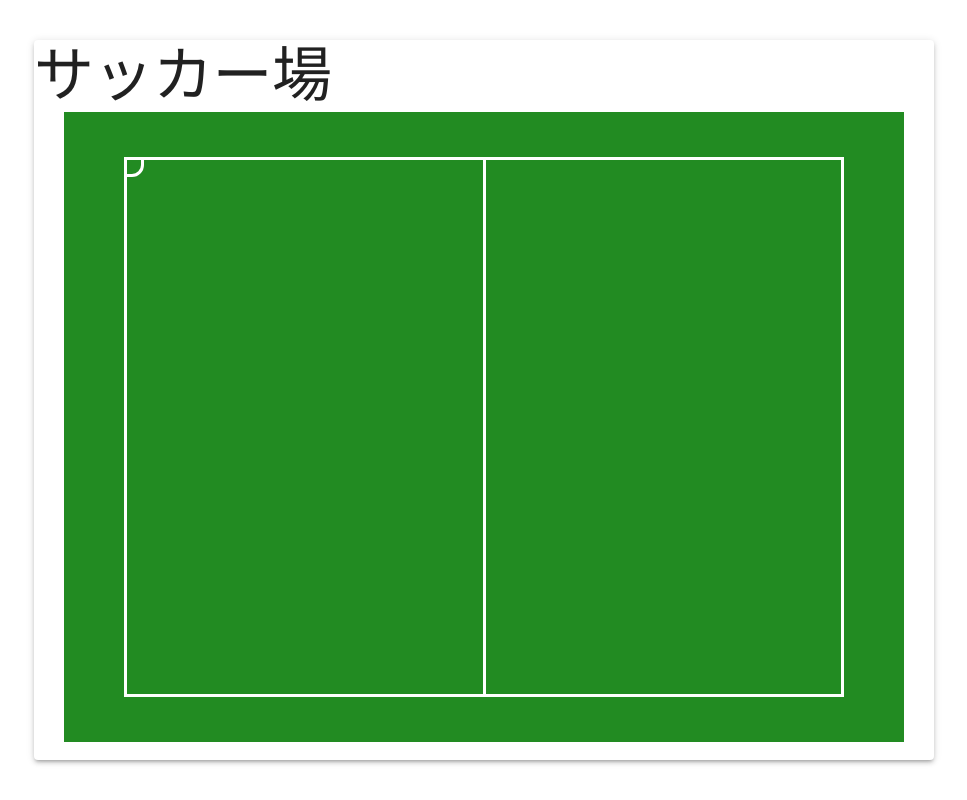
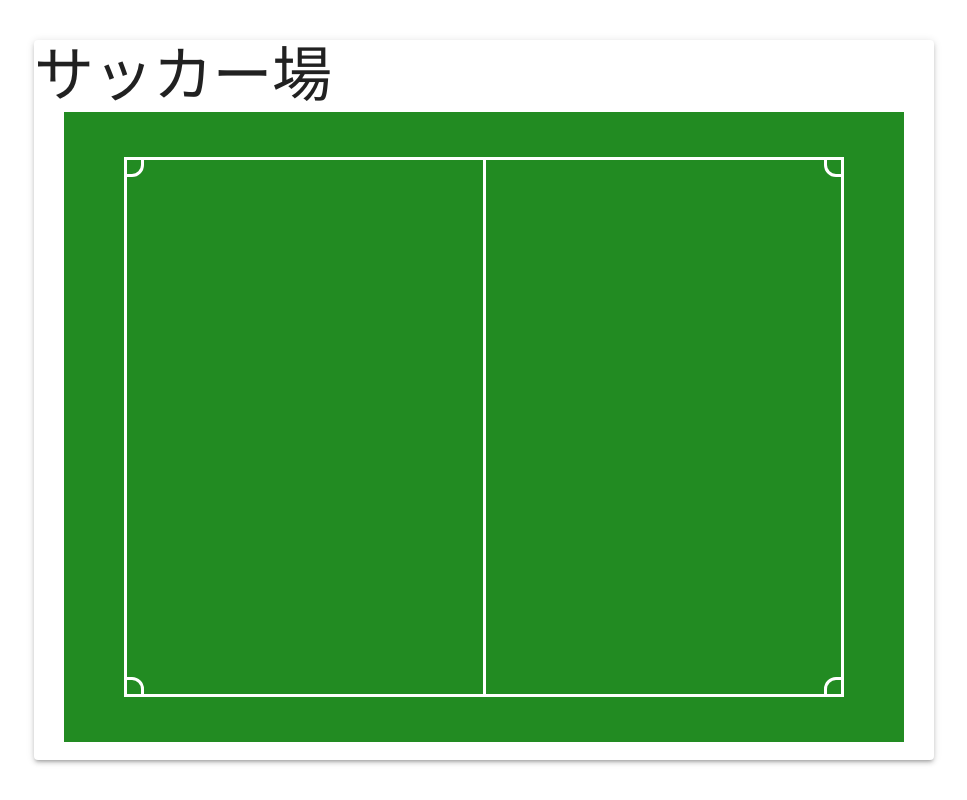
Before and after one commit to kosuke-17/story-block, a Next.js app: page / in a window 1280 px wide. Shown: the whole page, without its empty margins (156-1123 px from the left). Built offline with nearby package versions, Linux system fonts and the light colour scheme.

Commit message:
ConerArcコンポーネント作成

```diff
--- /dev/null
+++ b/src/components/CornerArc/index.tsx
@@ -0,0 +1,55 @@
+import Box from '@mui/material/Box'
+import { styled } from '@mui/material/styles'
+import { FC } from 'react'
+
+const StyledCornerArc = styled(Box)(() => ({
+  width: '20px',
+  height: '20px',
+  border: '3px solid #FFFFFF',
+  position: 'absolute',
+}))
+
+type CornerArcType = 'LeftTop' | 'LeftBottom' | 'RightTop' | 'RightBottom'
+
+type Props = {
+  type: CornerArcType
+}
+const getCornerArcSx = (type: CornerArcType) => {
+  const CONER_ARC_ADJUST = -3
+  const CONER_ARC_RADIUS_ADJUST = '60%'
+  switch (type) {
+    case 'LeftTop':
+      return {
+        borderBottomRightRadius: CONER_ARC_RADIUS_ADJUST,
+        top: CONER_ARC_ADJUST,
+        left: CONER_ARC_ADJUST,
+      }
+    case 'LeftBottom':
+      return {
+        borderTopRightRadius: CONER_ARC_RADIUS_ADJUST,
+        bottom: CONER_ARC_ADJUST,
+        left: CONER_ARC_ADJUST,
+      }
+    case 'RightTop':
+      return {
+        borderBottomLeftRadius: CONER_ARC_RADIUS_ADJUST,
+        top: CONER_ARC_ADJUST,
+        right: CONER_ARC_ADJUST,
+      }
+    case 'RightBottom':
+      return {
+        borderTopLeftRadius: CONER_ARC_RADIUS_ADJUST,
+        bottom: CONER_ARC_ADJUST,
+        right: CONER_ARC_ADJUST,
+      }
+    default:
+      undefined
+  }
+}
+
+const CornerArc: FC<Props> = ({ type }) => {
+  const cornerArcSx = getCornerArcSx(type)
+  return <StyledCornerArc sx={cornerArcSx} />
+}
+
+export default CornerArc
--- a/src/components/SoccerField/index.tsx
+++ b/src/components/SoccerField/index.tsx
@@ -3,6 +3,7 @@ import Paper from '@mui/material/Paper'
 import Box from '@mui/material/Box'
 import Typography from '@mui/material/Typography'
 import { styled } from '@mui/material/styles'
+import CornerArc from '../CornerArc'
 
 const centerCSS = {
   display: 'flex',
@@ -19,16 +20,6 @@ const SoccerFieldLayout = styled(Box)(() => ({
 const StyledPaper = styled(Paper)(() => ({
   width: '900px',
   height: '90%',
-}))
-
-const CornerLeftTopArc = styled(Box)(() => ({
-  width: '20px',
-  height: '20px',
-  top: -3,
-  left: -3,
-  border: '3px solid #FFFFFF',
-  borderBottomRightRadius: '60%',
-  position: 'absolute',
 }))
 
 const GreenField = styled(Box)(({ theme }) => ({
@@ -61,8 +52,11 @@ const SoccerField = () => {
         <Box sx={centerCSS}>
           <GreenField>
             <SoccerFieldOutLine>
-              <CornerLeftTopArc />
+              <CornerArc type='LeftTop' />
+              <CornerArc type='LeftBottom' />
               <SoccerFieldCenterLine />
+              <CornerArc type='RightTop' />
+              <CornerArc type='RightBottom' />
             </SoccerFieldOutLine>
           </GreenField>
         </Box>
```
